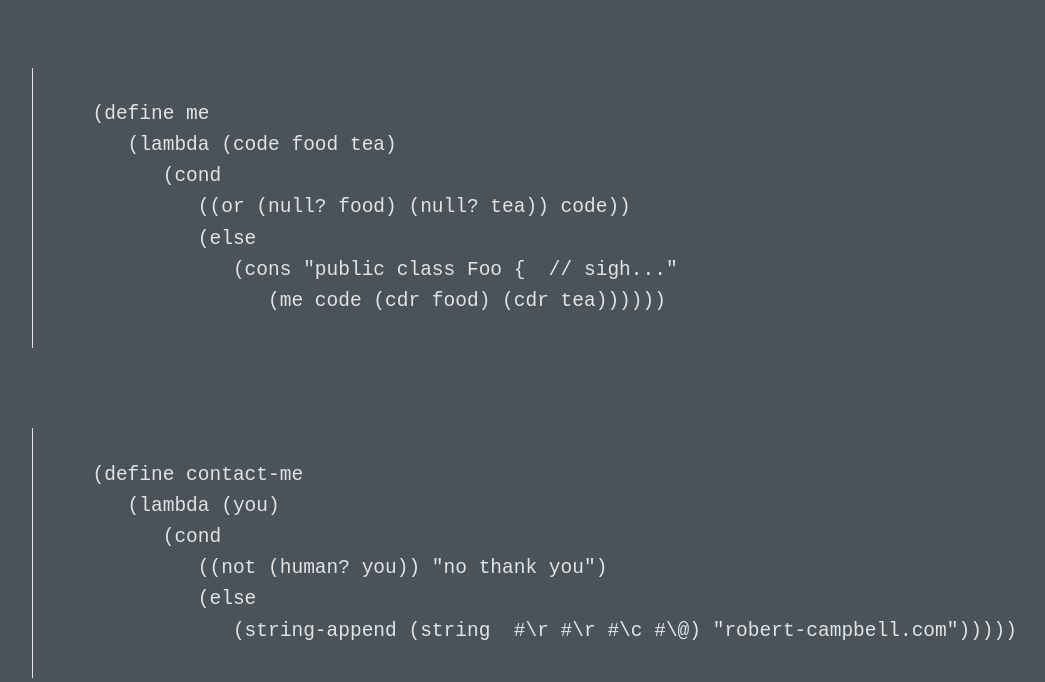
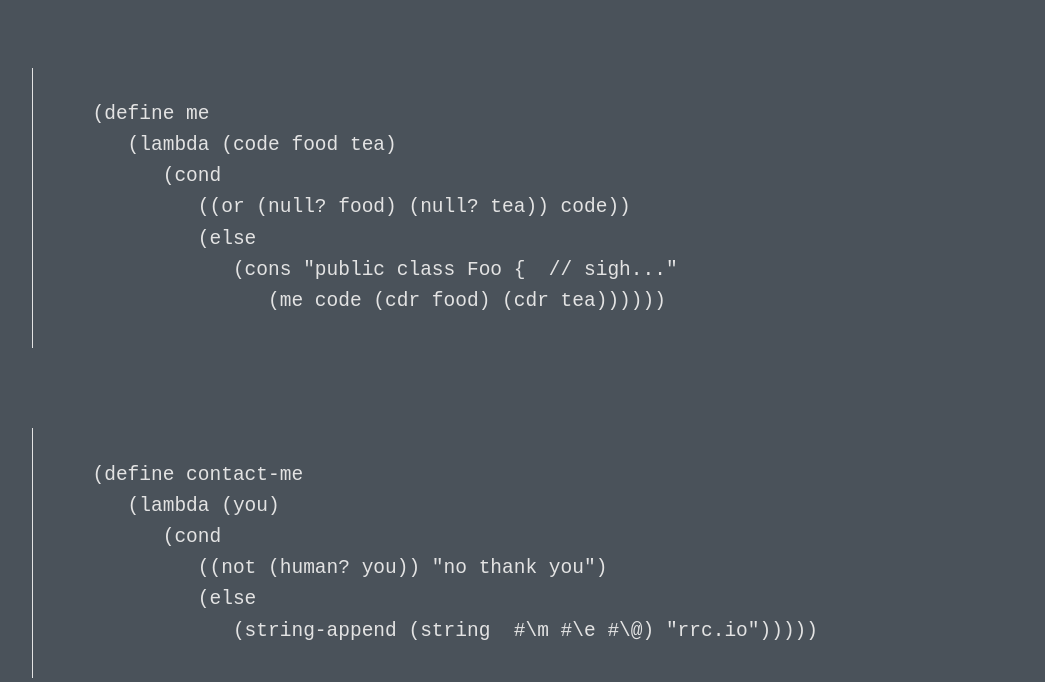
Before and after one commit to rcampbell/rrc.io, a plain HTML site: page index.html in a window 1280 px wide. Shown: the whole page, without its empty margins (98-1143 px from the left). Drawn offline with Linux system fonts and the light colour scheme.

Commit message:
updated my e-mail address

```diff
--- a/index.html
+++ b/index.html
@@ -43,7 +43,7 @@
       (cond
          ((not (human? you)) "no thank you")
          (else
-            (string-append (string  #\r #\r #\c #\@) "robert-campbell.com")))))
+            (string-append (string  #\m #\e #\@) "rrc.io")))))
 
 </pre>
 </div>
```
